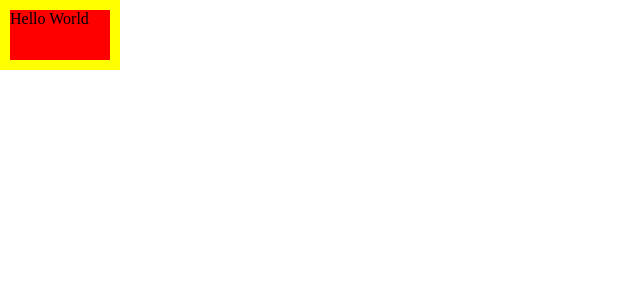
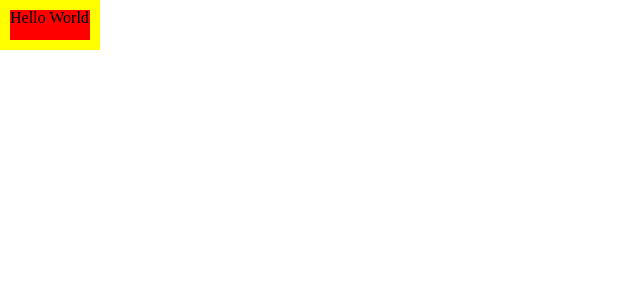
Before and after one commit to idbdyoung/next-todo-app, a Next.js app: page / in a window 1280 px wide. Shown: the top 300 px of the page, without its empty margins (0-640 px from the left). Built offline with nearby package versions, Linux system fonts and the light colour scheme.

Commit message:
feat: Add new package styled-reset and apply to globalstyle

```diff
--- a/package.json
+++ b/package.json
@@ -12,7 +12,8 @@
     "next": "^10.0.7",
     "react": "^17.0.1",
     "react-dom": "^17.0.1",
-    "styled-components": "^5.2.1"
+    "styled-components": "^5.2.1",
+    "styled-reset": "^4.3.4"
   },
   "devDependencies": {
     "@types/node": "^14.14.31",
--- a/styles/GlobalStyle.ts
+++ b/styles/GlobalStyle.ts
@@ -1,9 +1,10 @@
 import { createGlobalStyle } from 'styled-components';
+import reset from 'styled-reset';
 
 const GlobalStyle = createGlobalStyle`
-  body {
-    padding: 0;
-    margin: 0;
+  ${reset}
+  * {
+    box-sizing: border-box;
   }
 `;
 
```
Also changed, not shown: 1 other file (tests, documents, lock files or other folders).
